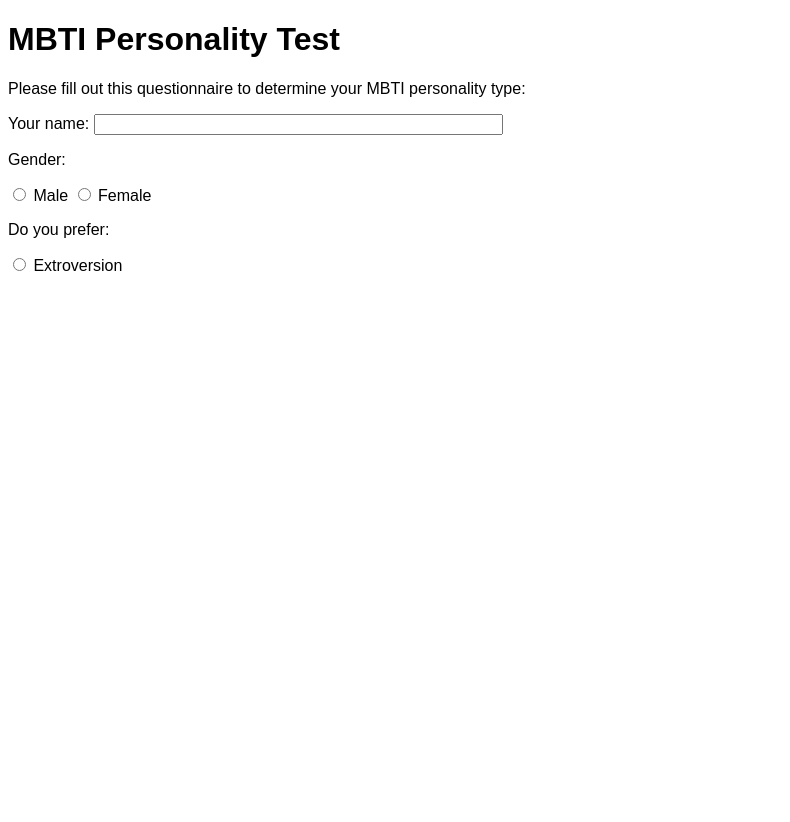
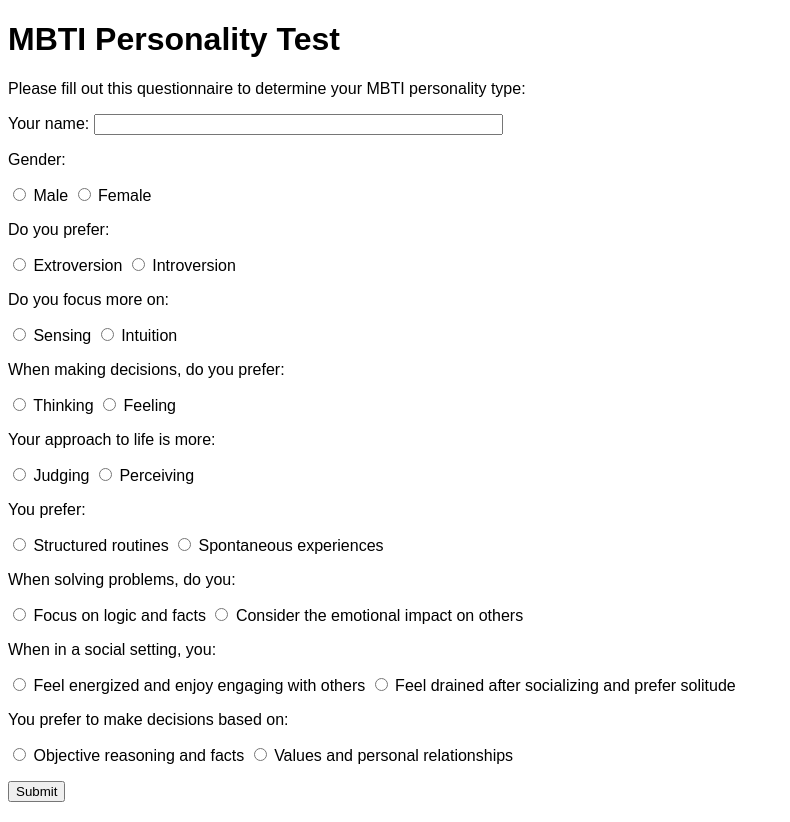
Before and after one commit to iann-04/jwx-ai-show, a plain HTML site: page mbti.html in a window 1280 px wide. Shown: the whole page, without its empty margins (0-790 px from the left). Before the commit the page ends 800 px from the top, so only its background shows below. Drawn offline with Linux system fonts and the light colour scheme.

Commit message:
Update mbti.html

```diff
--- a/mbti.html
+++ b/mbti.html
@@ -31,4 +31,66 @@
         <!-- MBTI Personality Type Questions -->
         <p>Do you prefer:</p>
         <input name="extroversion_introversion" type="radio" value="E" required> Extroversion
-        <input name="e
+        <input name="extroversion_introversion" type="radio" value="I" required> Introversion
+
+        <p>Do you focus more on:</p>
+        <input name="sensing_intuition" type="radio" value="S" required> Sensing
+        <input name="sensing_intuition" type="radio" value="N" required> Intuition
+
+        <p>When making decisions, do you prefer:</p>
+        <input name="thinking_feeling" type="radio" value="T" required> Thinking
+        <input name="thinking_feeling" type="radio" value="F" required> Feeling
+
+        <p>Your approach to life is more:</p>
+        <input name="judging_perceiving" type="radio" value="J" required> Judging
+        <input name="judging_perceiving" type="radio" value="P" required> Perceiving
+
+        <!-- Additional Questions -->
+        <p>You prefer:</p>
+        <input name="structure_spontaneity" type="radio" value="J" required> Structured routines
+        <input name="structure_spontaneity" type="radio" value="P" required> Spontaneous experiences
+
+        <p>When solving problems, do you:</p>
+        <input name="logic_impact" type="radio" value="T" required> Focus on logic and facts
+        <input name="logic_impact" type="radio" value="F" required> Consider the emotional impact on others
+
+        <p>When in a social setting, you:</p>
+        <input name="social_energy" type="radio" value="E" required> Feel energized and enjoy engaging with others
+        <input name="social_energy" type="radio" value="I" required> Feel drained after socializing and prefer solitude
+
+        <p>You prefer to make decisions based on:</p>
+        <input name="decision_approach" type="radio" value="T" required> Objective reasoning and facts
+        <input name="decision_approach" type="radio" value="F" required> Values and personal relationships
+
+        <!-- Submit Button -->
+        <p><input type="button" value="Submit" onclick="calculateMBTI()"></p>
+    </form>
+
+    <!-- Display MBTI Result -->
+    <div id="result" class="result"></div>
+
+    <script>
+        function calculateMBTI() {
+            // Get form elements
+            const form = document.getElementById('mbtiForm');
+            const resultDiv = document.getElementById('result');
+
+            // Get user inputs
+            const extroversionIntroversion = form.querySelector('input[name="extroversion_introversion"]:checked').value;
+            const sensingIntuition = form.querySelector('input[name="sensing_intuition"]:checked').value;
+            const thinkingFeeling = form.querySelector('input[name="thinking_feeling"]:checked').value;
+            const judgingPerceiving = form.querySelector('input[name="judging_perceiving"]:checked').value;
+            const structureSpontaneity = form.querySelector('input[name="structure_spontaneity"]:checked').value;
+            const logicImpact = form.querySelector('input[name="logic_impact"]:checked').value;
+            const socialEnergy = form.querySelector('input[name="social_energy"]:checked').value;
+            const decisionApproach = form.querySelector('input[name="decision_approach"]:checked').value;
+
+            // Generate MBTI type
+            const mbtiType = extroversionIntroversion + sensingIntuition + thinkingFeeling + judgingPerceiving;
+
+            // Display the result
+            resultDiv.textContent = "Your MBTI type is: " + mbtiType;
+        }
+    </script>
+</body>
+</html>
```
